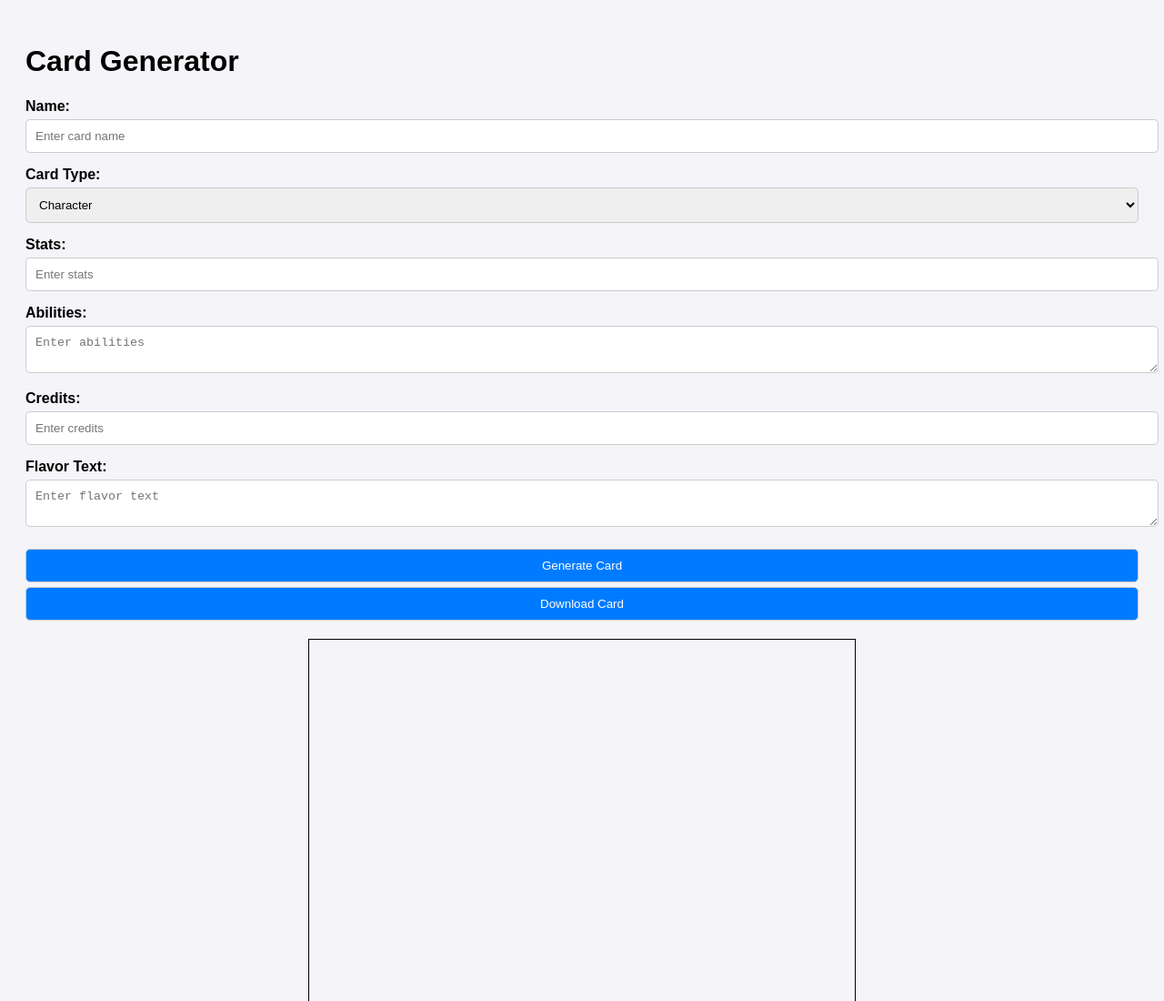
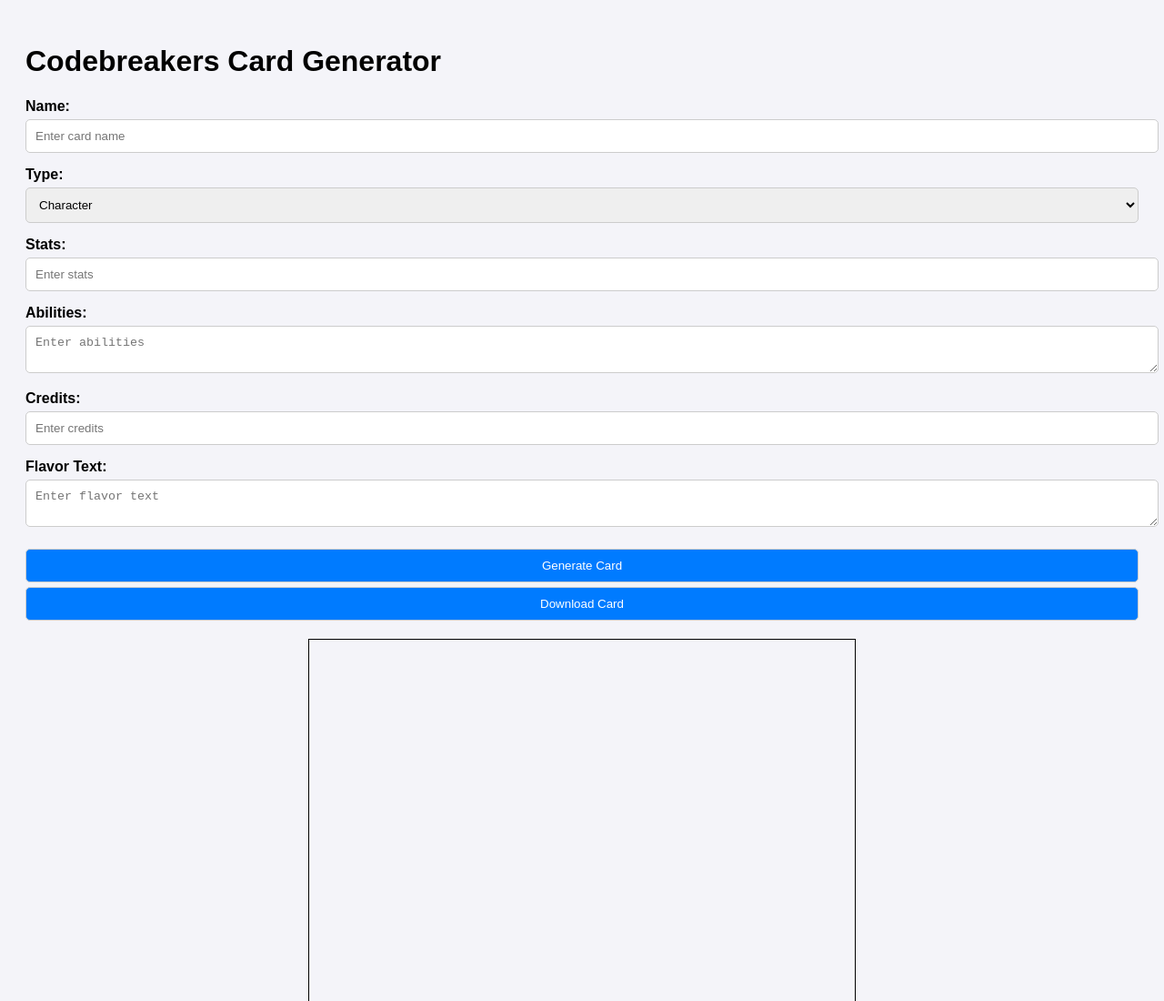
Before and after one commit to fuzzface86/CardGeneratorMax, a plain HTML site: page index.html in a window 1280 px wide. Shown: the top 1100 px of the page at 91% size. Drawn offline with Linux system fonts and the light colour scheme.

Commit message:
Update index.html

```diff
--- a/index.html
+++ b/index.html
@@ -42,7 +42,7 @@
   </style>
 </head>
 <body>
-  <h1>Card Generator</h1>
+  <h1>Codebreakers Card Generator</h1>
 
   <!-- Form for user input -->
   <div id="form">
@@ -51,7 +51,7 @@
       <input type="text" id="name" placeholder="Enter card name">
     </div>
     <div class="form-group">
-      <label for="cardType">Card Type:</label>
+      <label for="cardType">Type:</label>
       <select id="cardType">
         <option value="Character">Character</option>
         <option value="Equipment">Equipment</option>
```
